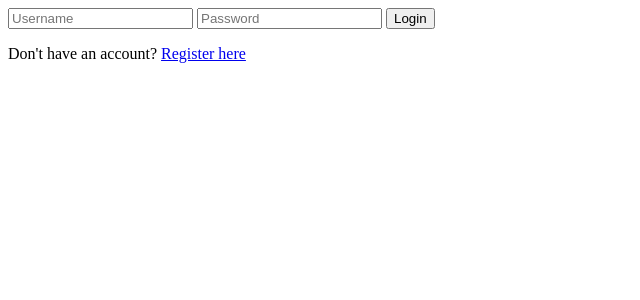
After one commit to star1ybog/bookmarks_manager_app_2, a Flask app: page /login in a window 1280 px wide. The commit adds this page. Shown: the top 300 px of the page, without its empty margins (0-640 px from the left). Run offline with Flask 3, Linux system fonts and the light colour scheme.

Commit message:
auth/login
added authorithation and login functions

```diff
--- a/app.py
+++ b/app.py
@@ -1,6 +1,14 @@
-from flask import Flask, render_template, request, jsonify, redirect, url_for
+from flask import Flask, render_template, request, redirect, url_for, flash, jsonify, make_response
+from werkzeug.security import generate_password_hash, check_password_hash
+import jwt
+import datetime
+from functools import wraps
+from utils import validate_email, create_jwt_token, decode_jwt_token
 
 app = Flask(__name__)
+app.config['SECRET_KEY'] = 'admin'
+
+users = {}
 
 # In-memory bookmarks database
 bookmarks = []
@@ -34,6 +42,12 @@ def get_bookmark(bookmark_id):
 def create_bookmark():
     global bookmark_id_counter
     data = request.json
+
+    # Перевірка на дублювання (за URL або за заголовком)
+    for bookmark in bookmarks:
+        if bookmark['url'] == data['url']:
+            return jsonify({'message': 'Bookmark already exists!'}), 400
+
     bookmark = {
         'id': bookmark_id_counter,
         'title': data['title'],
@@ -41,9 +55,11 @@ def create_bookmark():
         'category': data.get('category', 'Uncategorized'),
         'favorite': False
     }
+
     bookmarks.append(bookmark)
     bookmark_id_counter += 1
     return jsonify(bookmark), 201
+
 
 @app.route('/bookmark/<int:bookmark_id>', methods=['DELETE'])
 def delete_bookmark(bookmark_id):
@@ -63,5 +79,112 @@ def edit_bookmark(bookmark_id):
     return jsonify({'message': 'Bookmark not found'}), 404
 
 
+# Декоратор для захисту маршрутів
+def token_required(f):
+    @wraps(f)
+    def decorated(*args, **kwargs):
+        token = request.cookies.get('access_token')
+        if not token:
+            return redirect(url_for('login'))
+        try:
+            data = decode_jwt_token(token)
+        except:
+            return redirect(url_for('login'))
+        return f(*args, **kwargs)
+    return decorated
+
+@app.route('/register', methods=['GET', 'POST'])
+def register():
+    if request.method == 'POST':
+        data = request.form
+        username = data['username']
+        email = data['email']
+        password = data['password']
+        password_check = data['password_check']
+
+        # Валідація
+        if not all([username, email, password, password_check]):
+            flash('All fields are required!', 'error')
+            return redirect(url_for('register'))
+
+        if len(password) < 8:
+            flash('Password must be at least 8 characters long.', 'error')
+            return redirect(url_for('register'))
+
+        if password != password_check:
+            flash('Passwords do not match.', 'error')
+            return redirect(url_for('register'))
+
+        if not validate_email(email):
+            flash('Invalid email address.', 'error')
+            return redirect(url_for('register'))
+
+        # Хешування пароля
+        hashed_password = generate_password_hash(password, method='pbkdf2:sha256')
+
+        # Зберігання користувача
+        users[username] = {
+            'email': email,
+            'password': hashed_password,
+            'first_name': data.get('first_name'),
+            'last_name': data.get('last_name')
+        }
+
+        flash('Registration successful! Please login.', 'success')
+        return redirect(url_for('login'))
+    return render_template('register.html')
+
+@app.route('/login', methods=['GET', 'POST'])
+def login():
+    if request.method == 'POST':
+        data = request.form
+        username = data['username']
+        password = data['password']
+
+        user = users.get(username)
+
+        if not user or not check_password_hash(user['password'], password):
+            flash('Invalid credentials.', 'error')
+            return redirect(url_for('login'))
+
+        # Створення JWT токена
+        token = create_jwt_token(username)
+
+        resp = make_response(redirect(url_for('content')))
+        resp.set_cookie('access_token', token, httponly=True)
+        return resp
+
+    return render_template('login.html')
+
+@app.route('/logout')
+@token_required
+def logout():
+    resp = make_response(redirect(url_for('login')))
+    resp.delete_cookie('access_token')
+    return resp
+
+@app.route('/content')
+@token_required
+def content():
+    token = request.cookies.get('access_token')
+    data = decode_jwt_token(token)
+    username = data['username']
+
+    # Групуємо закладки за категоріями
+    categorized_bookmarks = {}
+    for bookmark in bookmarks:
+        category = bookmark.get('category', 'Uncategorized')
+        if category not in categorized_bookmarks:
+            categorized_bookmarks[category] = []
+        categorized_bookmarks[category].append(bookmark)
+
+    # Сортуємо закладки за заголовком в кожній категорії
+    for category in categorized_bookmarks:
+        categorized_bookmarks[category].sort(key=lambda b: b['title'])
+
+    return render_template('index.html', username=username, categorized_bookmarks=categorized_bookmarks)
+
+
+
 if __name__ == '__main__':
     app.run(debug=True)
--- a/requirements.txt
+++ b/requirements.txt
@@ -2,3 +2,5 @@ Flask==2.3.2
 Flask-Cors==3.0.10
 gunicorn==20.1.0
 requests==2.31.0
+Werkzeug==2.0.3
+PyJWT==2.3.0
--- a/static/js/script.js
+++ b/static/js/script.js
@@ -120,7 +120,7 @@ $(document).ready(function () {
             success: function (updatedBookmark) {
                 console.log('Bookmark updated:', updatedBookmark);
                 // Optionally redirect to the index or update the displayed bookmark
-                window.location.href = '/'; // Redirect to the main bookmarks page
+                window.location.href = '/content'; // Redirect to the main bookmarks page
             },
             error: function (error) {
                 console.error('Error updating bookmark:', error);
--- /dev/null
+++ b/templates/login.html
@@ -0,0 +1,10 @@
+{% extends 'base.html' %}
+
+{% block content %}
+<form action="/login" method="post">
+    <input type="text" name="username" placeholder="Username" required>
+    <input type="password" name="password" placeholder="Password" required>
+    <button type="submit">Login</button>
+    <p>Don't have an account? <a href="{{ url_for('register') }}">Register here</a></p>
+</form>
+{% endblock %}
```
Also changed, not shown: templates/index.html (+7 -0 lines), templates/register.html (added, +13 -0 lines), utils.py (added, +18 -0 lines).
